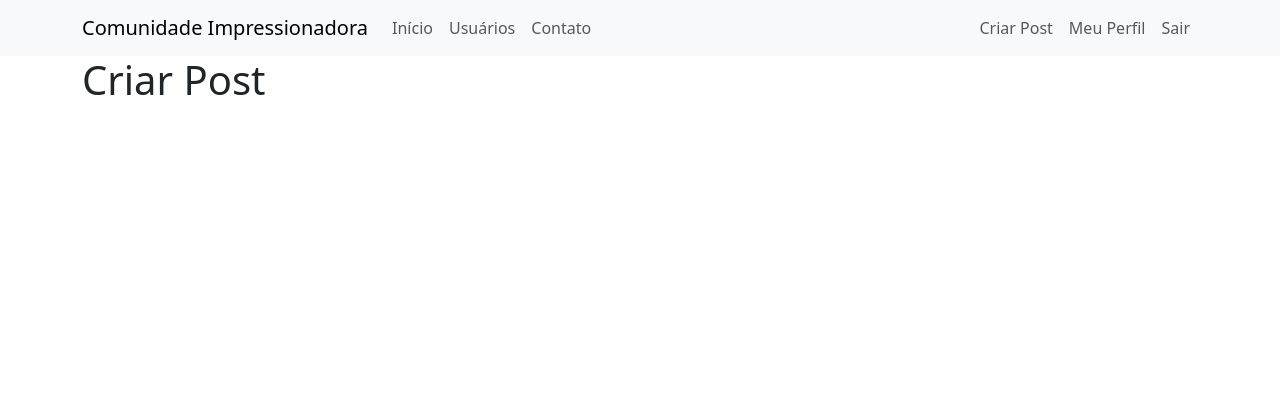
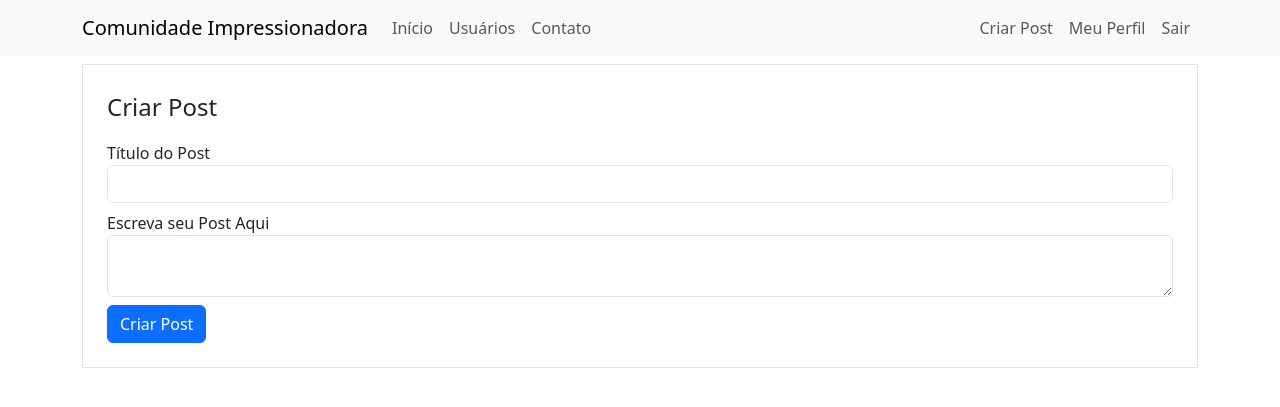
Before and after one commit to Hugo-Hattori/Community_Website, a Flask app: page /post/criar in a window 1280 px wide. Shown: the top 407 px of the page. Run offline with Flask 3, Linux system fonts and the light colour scheme; the visitor is signed in with stand-in values (Sample User, id 1); some libraries are stand-ins or nearby versions.

Commit message:
implementing post creation functionality

```diff
--- a/comunidade_impressionadora/forms.py
+++ b/comunidade_impressionadora/forms.py
@@ -1,6 +1,6 @@
 from flask_wtf import FlaskForm
 from flask_wtf.file import FileField, FileAllowed
-from wtforms import PasswordField, StringField, SubmitField, BooleanField
+from wtforms import PasswordField, StringField, SubmitField, BooleanField, TextAreaField
 from wtforms.validators import DataRequired, Length, Email, EqualTo, ValidationError
 from comunidade_impressionadora.models import Usuario
 from flask_login import current_user
@@ -48,3 +48,9 @@ class FormEditarPerfil(FlaskForm):
             if usuario:
                 #obs: tive que colocar a mensagem de erro em inglês devido ao Translate que estou utilizando
                 raise ValidationError('E-mail address already registered by another user. Sign up another e-mail address.')
+
+
+class FormCriarPost(FlaskForm):
+    titulo = StringField('Título do Post', validators=[DataRequired(), Length(2, 140)])
+    corpo = TextAreaField('Escreva seu Post Aqui', validators=[DataRequired()])
+    botao_submit = SubmitField('Criar Post')
--- a/comunidade_impressionadora/routes.py
+++ b/comunidade_impressionadora/routes.py
@@ -1,8 +1,8 @@
 from comunidade_impressionadora import app, database, bcrypt
 from flask import render_template, redirect, url_for, flash, request
-from comunidade_impressionadora.forms import FormLogin, FormCriarConta, FormEditarPerfil
+from comunidade_impressionadora.forms import FormLogin, FormCriarConta, FormEditarPerfil, FormCriarPost
 from translate import Translator
-from comunidade_impressionadora.models import Usuario
+from comunidade_impressionadora.models import Usuario, Post
 from flask_login import login_user, logout_user, current_user, login_required
 from PIL import Image
 import secrets
@@ -73,10 +73,17 @@ def perfil():
     return render_template('perfil.html', foto_perfil=foto_perfil)
 
 
-@app.route('/post/criar')
+@app.route('/post/criar', methods=['GET', 'POST'])
 @login_required
 def criar_post():
-    return render_template('criarpost.html')
+    form = FormCriarPost()
+    if form.validate_on_submit():
+        post = Post(titulo=form.titulo.data, corpo=form.corpo.data, autor=current_user)
+        database.session.add(post)
+        database.session.commit()
+        flash('Post criado com sucesso!', 'alert-success')
+        return redirect(url_for('home'))
+    return render_template('criarpost.html', form=form)
 
 
 def salvar_imagem(imagem):
--- a/comunidade_impressionadora/templates/criarpost.html
+++ b/comunidade_impressionadora/templates/criarpost.html
@@ -2,7 +2,45 @@
 
 
 {% block body %}
+
     <div class="container">
-        <h1> Criar Post </h1>
+        <div class="row">
+            <div class="col">
+                <form method="POST" action="" class="border p-4 mt-2">
+                    {{ form.csrf_token }}
+                    <legend> Criar Post </legend>
+                    <fieldset>
+                        <div class="form-group mt-2">
+                            {{ form.titulo.label(class="form-control-label") }}
+                            {% if form.titulo.errors %}
+                                {{ form.titulo(class="form-control is-invalid") }}
+                                <div class="invalid-feedback">
+                                    {% for erro in form.titulo.errors %}
+                                        {{ traduzir.translate(erro) }}
+                                    {% endfor %}
+                                </div>
+                            {% else %}
+                                {{ form.titulo(class="form-control") }}
+                            {% endif %}
+                        </div>
+                        <div class="form-group mt-2">
+                            {{ form.corpo.label(class="form-control-label") }}
+                            {% if form.corpo.errors %}
+                                {{ form.corpo(class="form-control is-invalid") }}
+                                <div class="invalid-feedback">
+                                    {% for erro in form.corpo.errors %}
+                                        {{ traduzir.translate(erro) }}
+                                    {% endfor %}
+                                </div>
+                            {% else %}
+                                {{ form.corpo(class="form-control") }}
+                            {% endif %}
+                        </div>
+                    </fieldset>
+                    {{ form.botao_submit(class="btn btn-primary mt-2") }}
+                </form>
+            </div>
+        </div>
     </div>
+
 {% endblock %}
```
